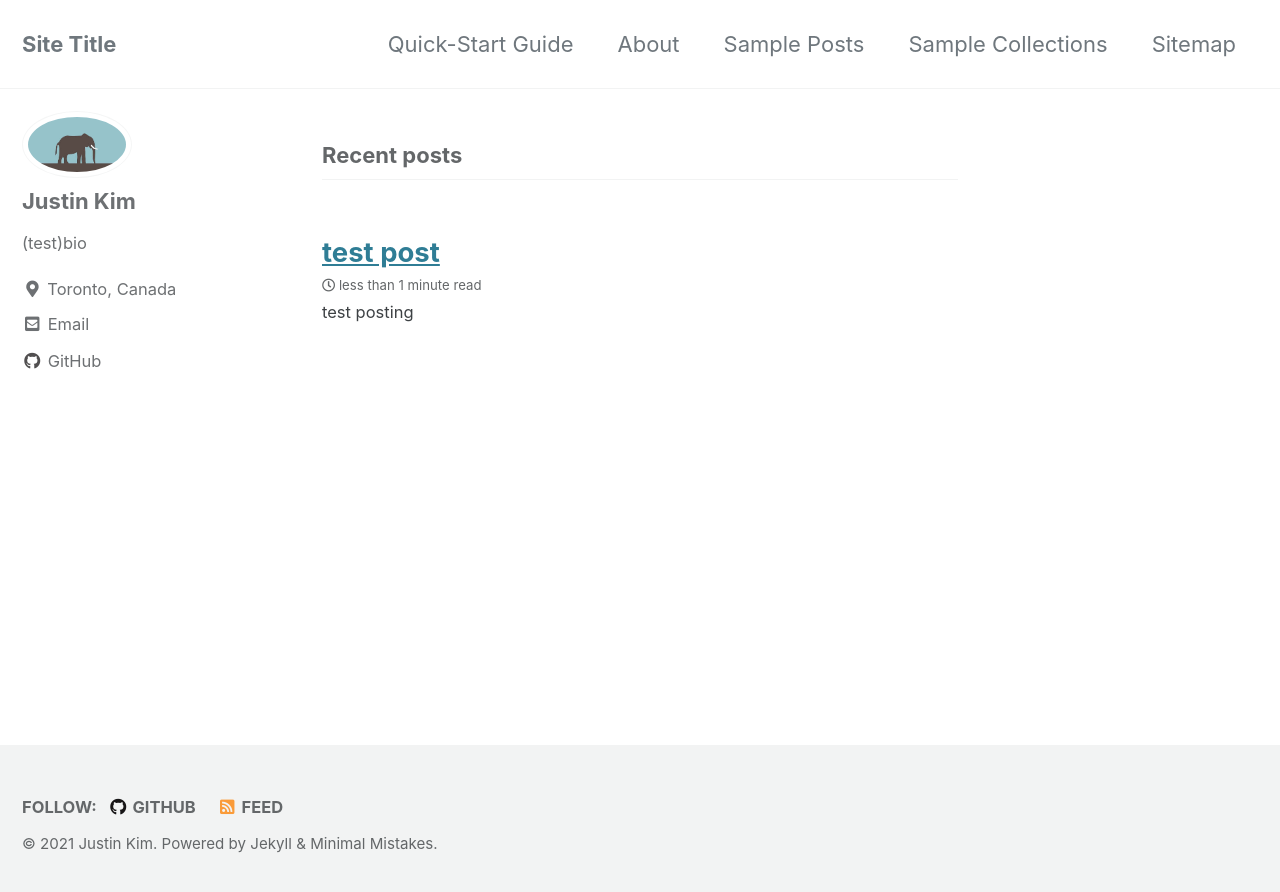
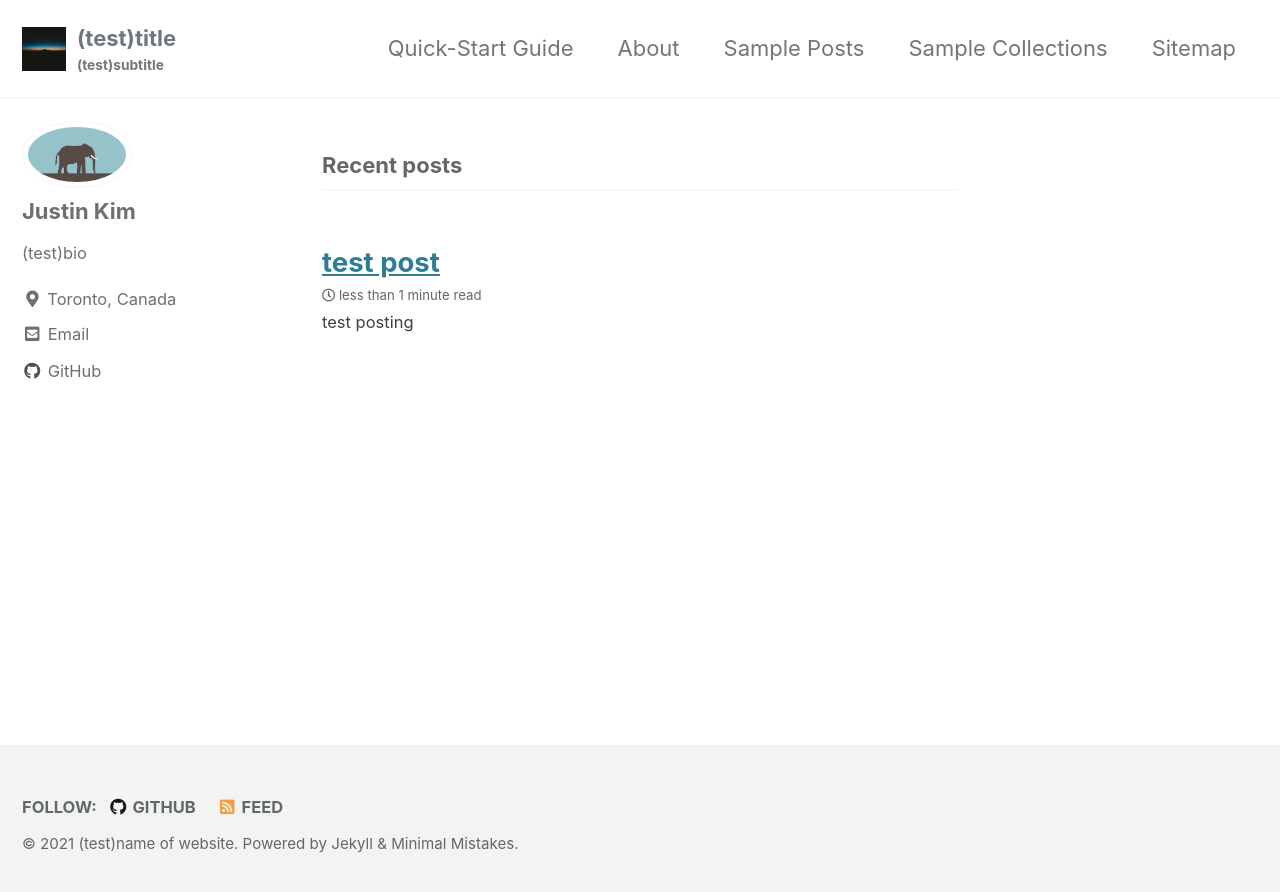
Before and after one commit to ijjustinKim/ijjustinKim.github.io, a Jekyll site: the page built from index.html, in a window 1280 px wide. Shown: the top 892 px of the page. Built offline with Jekyll 4.4.1, drawn with Linux system fonts in a browser that asks for light colours; cached includes are drawn as plain includes; the list of posts is cut into pages by our own code.

Commit message:
adding test images

```diff
--- a/_config.yml
+++ b/_config.yml
@@ -15,17 +15,17 @@
 minimal_mistakes_skin    : "default" # "air", "aqua", "contrast", "dark", "dirt", "neon", "mint", "plum", "sunrise"
 
 # Site Settings
-locale                   : "en-US"
-title                    : "Site Title"
+locale                   : "en"
+title                    : "(test)title"
 title_separator          : "-"
-subtitle                 : # site tagline that appears below site title in masthead
-name                     : "Justin Kim"
-description              : "(test)description"
+subtitle                 : "(test)subtitle" # site tagline that appears below site title in masthead
+name                     : "(test)name of website"
+description              : "(test)description" ####### used for search engine optimizationi
 url                      : "https://ijjustinKim.github.io" # the base hostname & protocol for your site e.g. "https://mmistakes.github.io"
 baseurl                  : # the subpath of your site, e.g. "/blog"
 repository               : "ijjustinKim/ijjustinKim.github.io" # GitHub username/repo-name e.g. "mmistakes/minimal-mistakes"
-teaser                   : # path of fallback teaser image, e.g. "/assets/images/500x300.png"
-logo                     : # path of logo image to display in the masthead, e.g. "/assets/images/88x88.png"
+teaser                   : "/assets/images/teaser_test.jpg" # path of fallback teaser image, e.g. "/assets/images/500x300.png"
+logo                     : "/assets/images/logo_test.jpg" # path of logo image to display in the masthead, e.g. "/assets/images/88x88.png"
 masthead_title           : # overrides the website title displayed in the masthead, use " " for no title
 # breadcrumbs            : false # true, false (default)
 words_per_minute         : 200
```
Also changed, not shown: assets/images/logo_test.jpg (added), assets/images/teaser_test.jpg (added).
